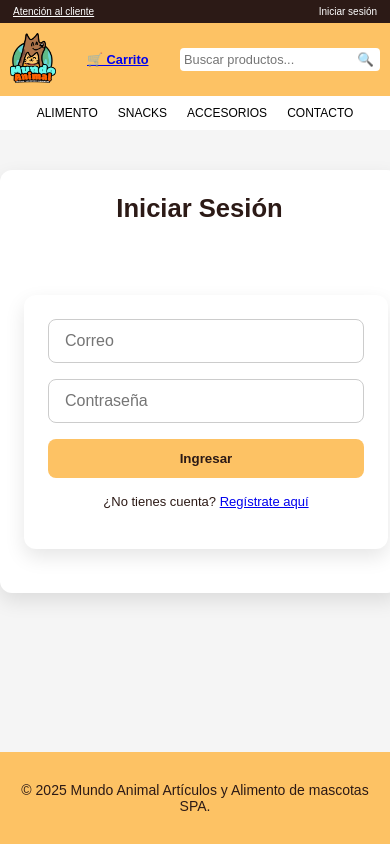
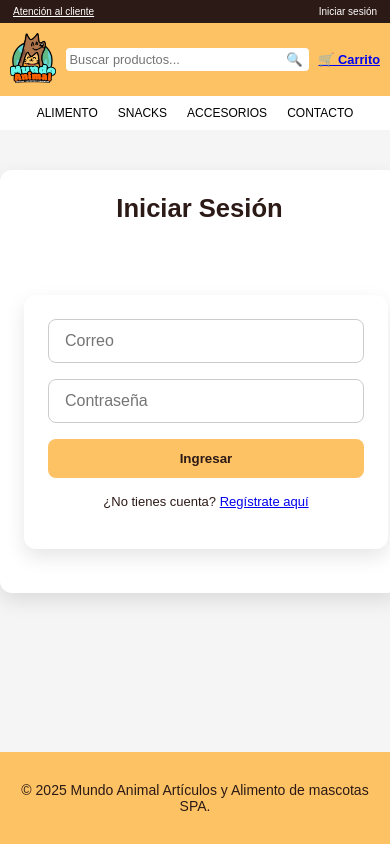
Before and after one commit to vxlentina3lisa/MundoAnimalWeb, a React (Vite) app in the folder mundoanimal/: page /login in a window 390 px wide. Built offline with nearby package versions, Linux system fonts and the light colour scheme; no server answers.

Commit message:
css proyecto 8

```diff
--- a/mundoanimal/src/App.css
+++ b/mundoanimal/src/App.css
@@ -511,9 +511,7 @@ input[type="number"] {
     height: 70px;
   }
   .search-bar {
-    flex-basis: 100%;
-    order: 3;
-    max-width: 200px;
+    max-width: 400px;
   }
   .iconos {
     gap: 10px;
```
